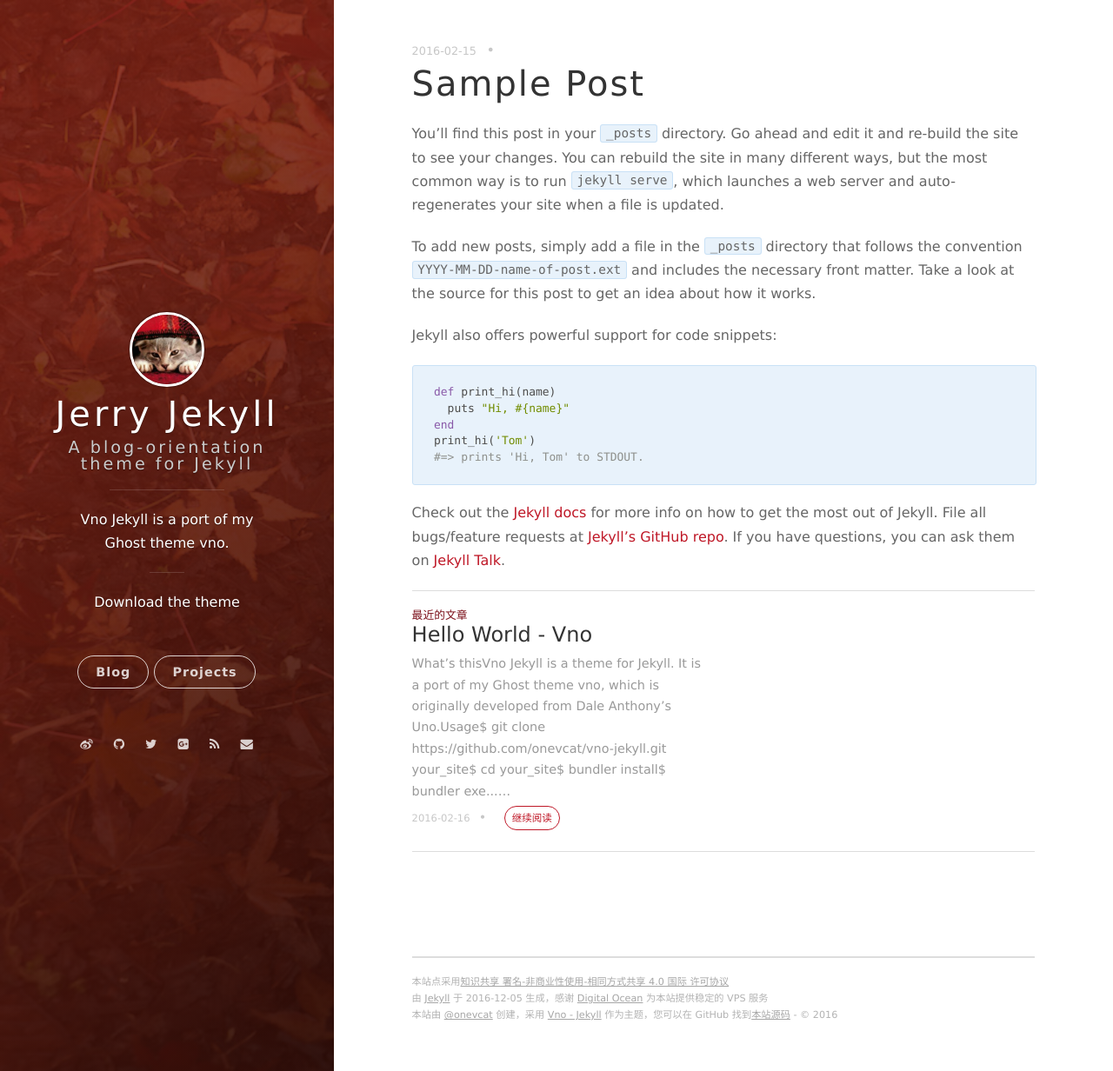
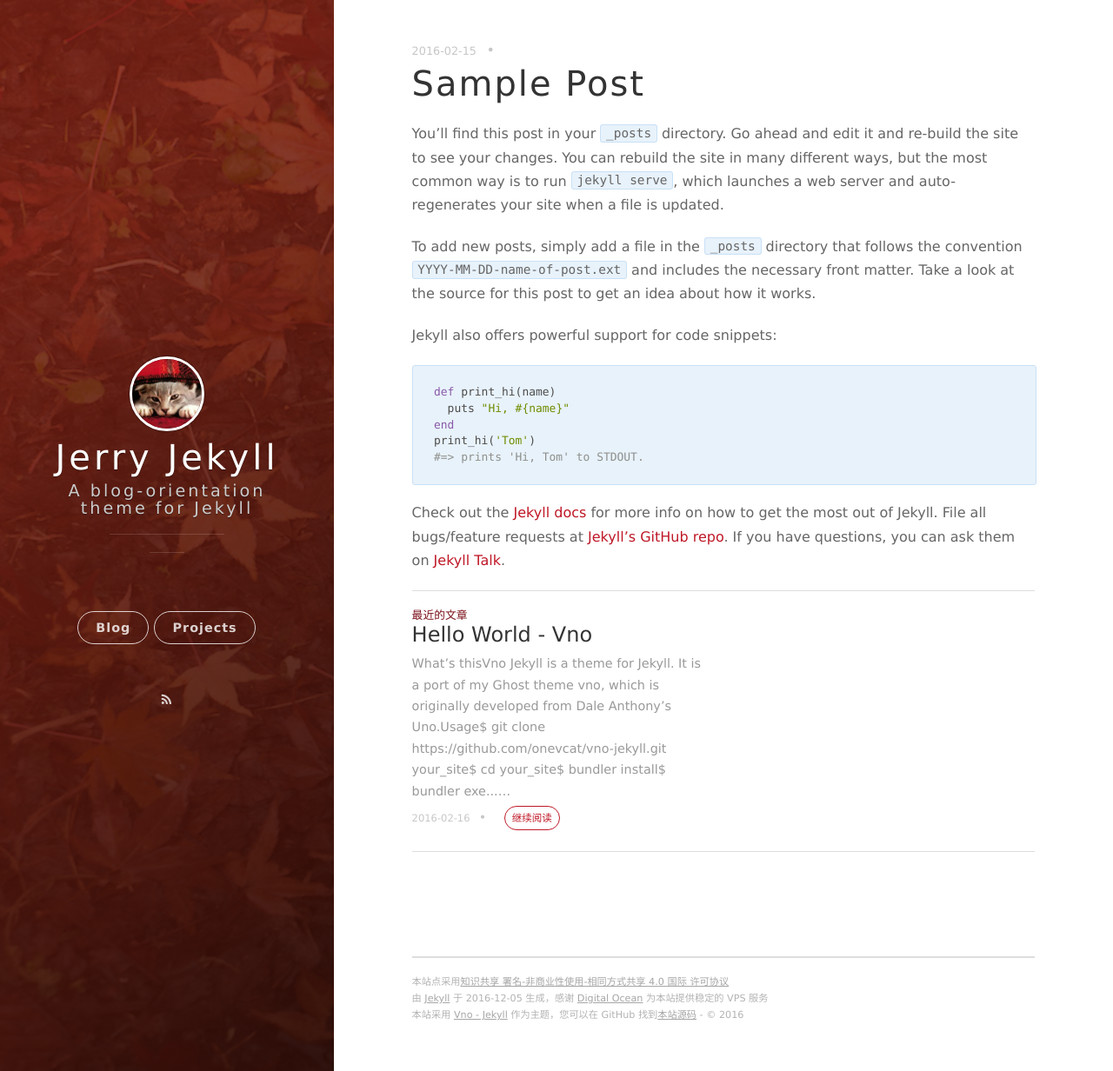
Before and after one commit to JY-1024/yanyuqingshi.github.io, a Jekyll site: the page built from _posts/2016-02-15-sample-post.markdown, in a window 1280 px wide and 1232 px high. Shown: the whole window at 87% size. Built offline with Jekyll 4.4.1, drawn with Linux system fonts in a browser that asks for light colours; nearby versions of some CDN libraries; comment, search, counter and statistics services are not loaded.

Commit message:
fix file

```diff
--- a/_config.yml
+++ b/_config.yml
@@ -1,9 +1,9 @@
 # Basic
 title: Jerry Jekyll
 subtitle: A blog-orientation theme for Jekyll
-welcome_message: <a href="https://github.com/onevcat/vno-jekyll" target="_blank">Download the theme</a>
-description: Vno Jekyll is a port of my Ghost theme vno.
-creator: <a href="http://onev.cat">@onevcat</a>
+welcome_message:
+description:
+creator:
 
 url: "http://corn.jerry.com"
 
@@ -37,11 +37,11 @@ comment:
 
 # Social
 social:
-    weibo: onevcat
-    github: onevcat
-    twitter: onevcat
-    gplus: 107108267983477358170
-    mail: onev@onevcat.com
+    weibo:
+    github:
+    twitter:
+    gplus:
+    mail:
 
 # Google Analytics
 ga:
```
